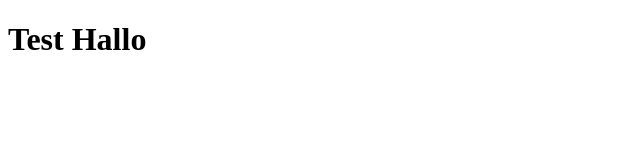
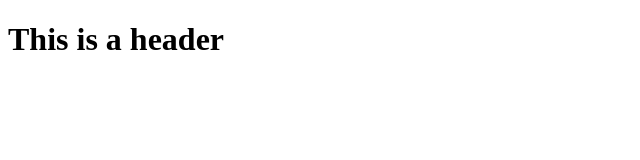
Before and after one commit to lkwint/-bungGit, a plain HTML site: page index.html in a window 1280 px wide. Shown: the whole page, without its empty margins (0-640 px from the left). Drawn offline with Linux system fonts and the light colour scheme.

Commit message:
The header was changed index.html

```diff
--- a/index.html
+++ b/index.html
@@ -5,6 +5,6 @@
     <title>Meine erste io Seite</title>
 </head>
 <body>
-<h1>Test Hallo</h1>
+<h1>This is a header</h1>
 </body>
 </html>
```
